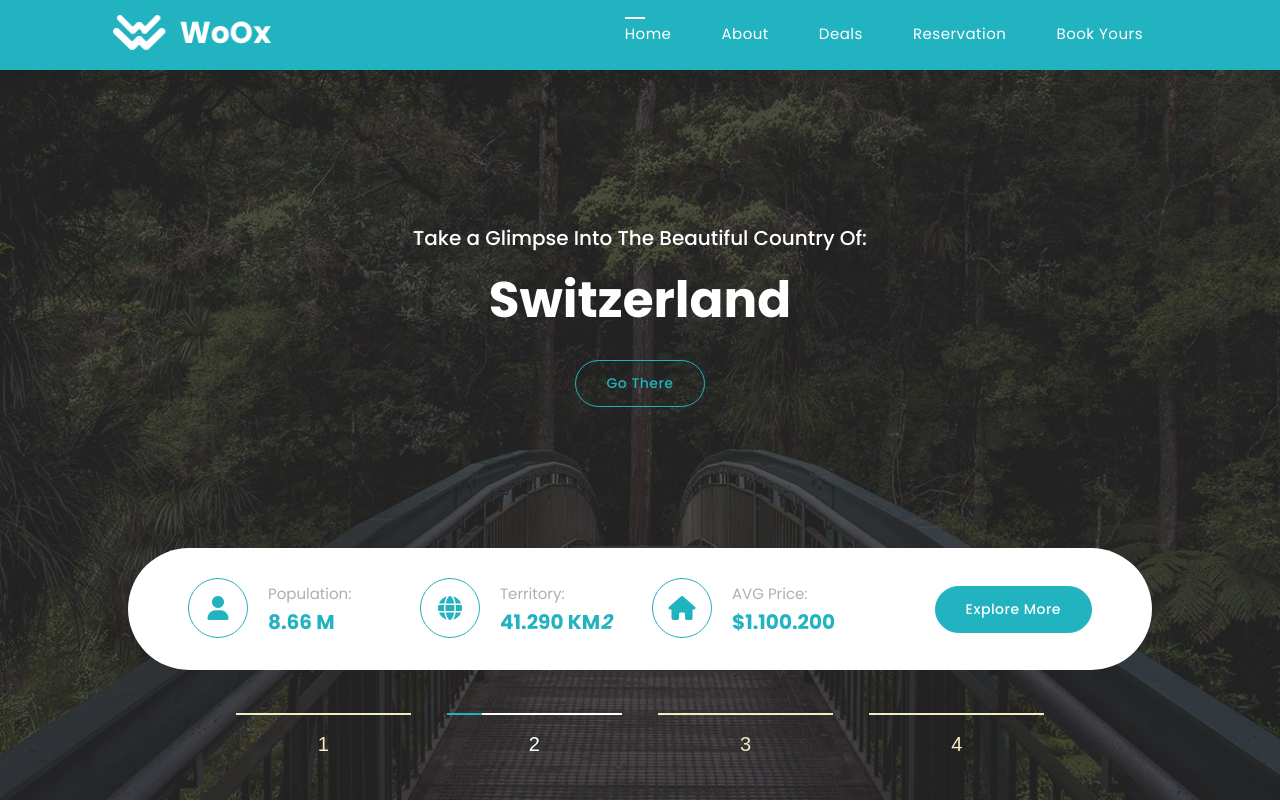
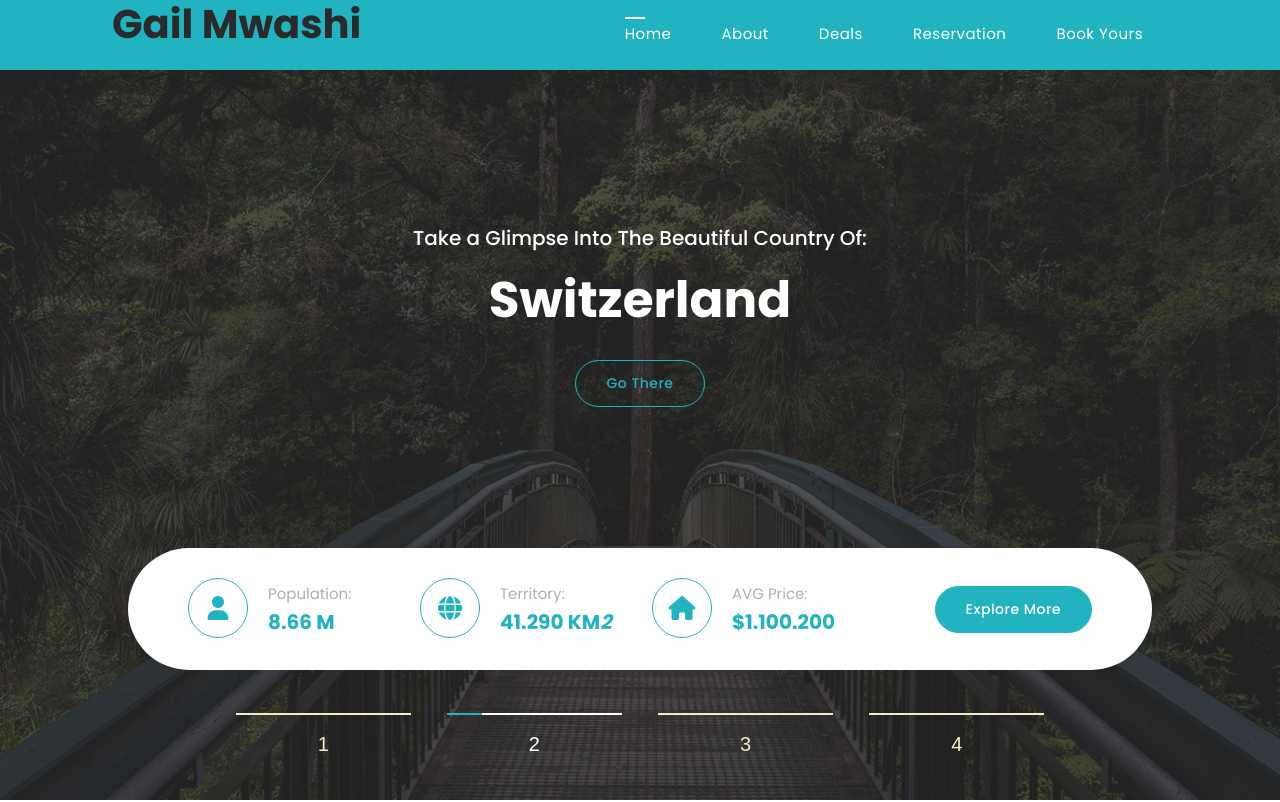
Before and after one commit to MwashiHillary/Ties_Website, a plain HTML site: page index.html in a window 1280 px wide. Shown: the top 802 px of the page. Drawn offline with nearby package versions, Linux system fonts and the light colour scheme.

Commit message:
update logo

```diff
--- a/index.html
+++ b/index.html
@@ -52,7 +52,7 @@ https://templatemo.com/tm-580-woox-travel
                 <nav class="main-nav">
                     <!-- ***** Logo Start ***** -->
                     <a href="index.html" class="logo">
-                        <img src="assets/images/logo.png" alt="">
+                        <h1>Gail Mwashi</h1>
                     </a>
                     <!-- ***** Logo End ***** -->
                     <!-- ***** Menu Start ***** -->
```
